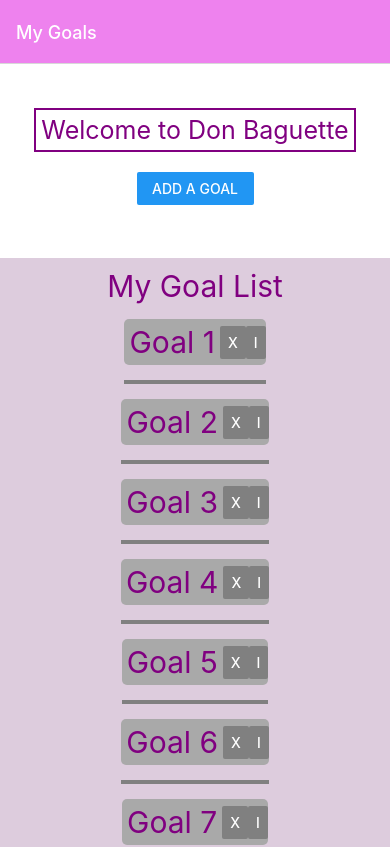
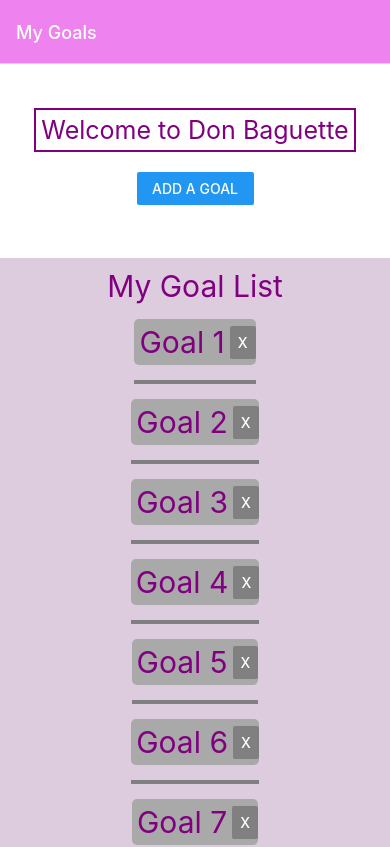
Before and after one commit to haoniu08/mobile2024fall-HN, a React Native app: screen / in a window 390 px wide. Shown: the top 847 px of the page. Built offline with nearby package versions, Linux system fonts and the light colour scheme.

Commit message:
i button removed

```diff
--- a/components/GoalItem.js
+++ b/components/GoalItem.js
@@ -20,8 +20,6 @@ export default function GoalItem({ goalObj, deleteHandler, navigation }) {
       <View style={styles.userInput}>
         <Text style={styles.text}>{goalObj.text}</Text>
         <Button title="x" color="grey" onPress={handleDelete} />
-        {/* <Can be onPress={() => onDelete(goalObj.id)}>  */}
-        <Button title="i" color = "grey" onPress={handlePress}/>
       </View>
     </Pressable>
   );
```
